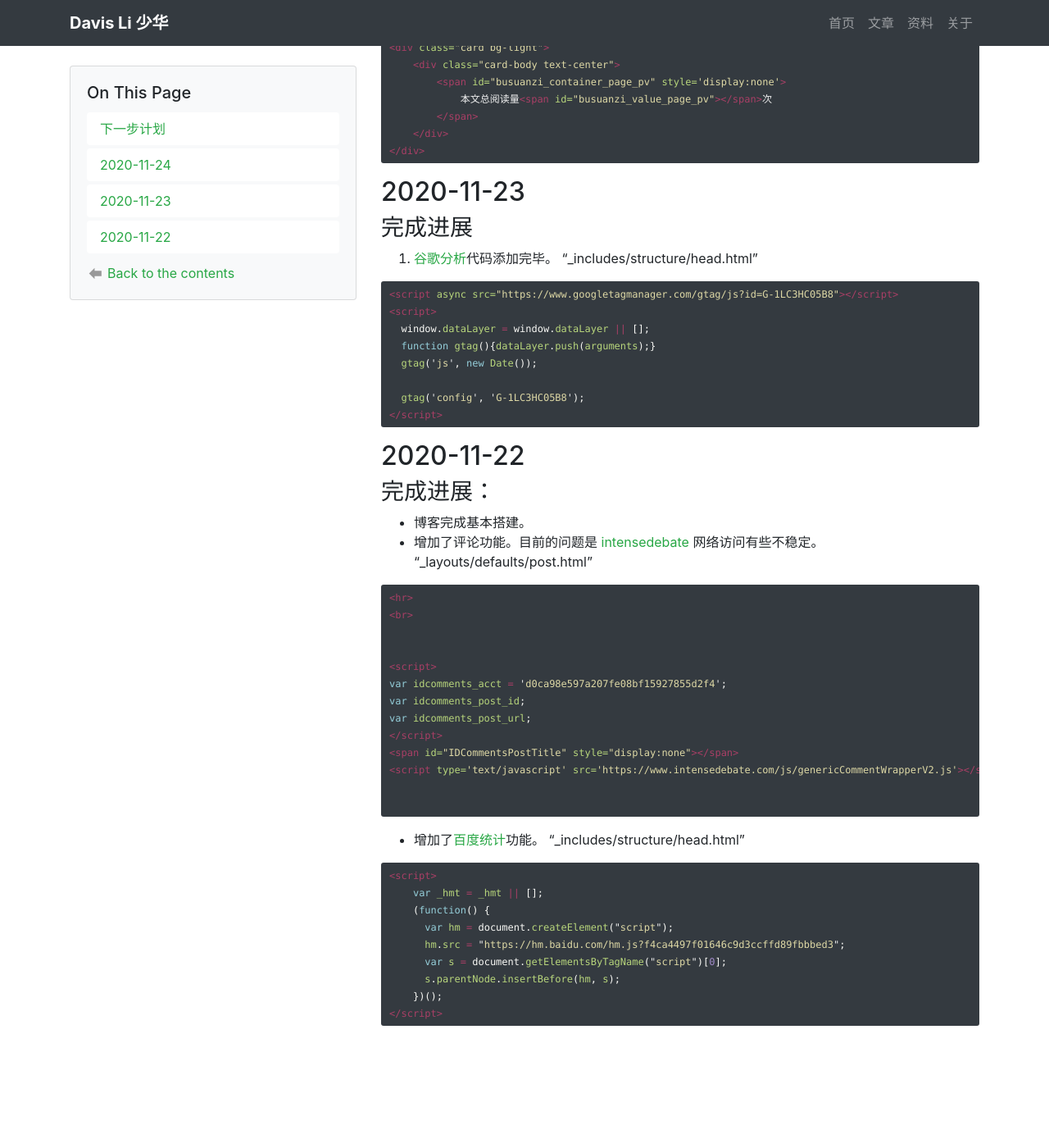
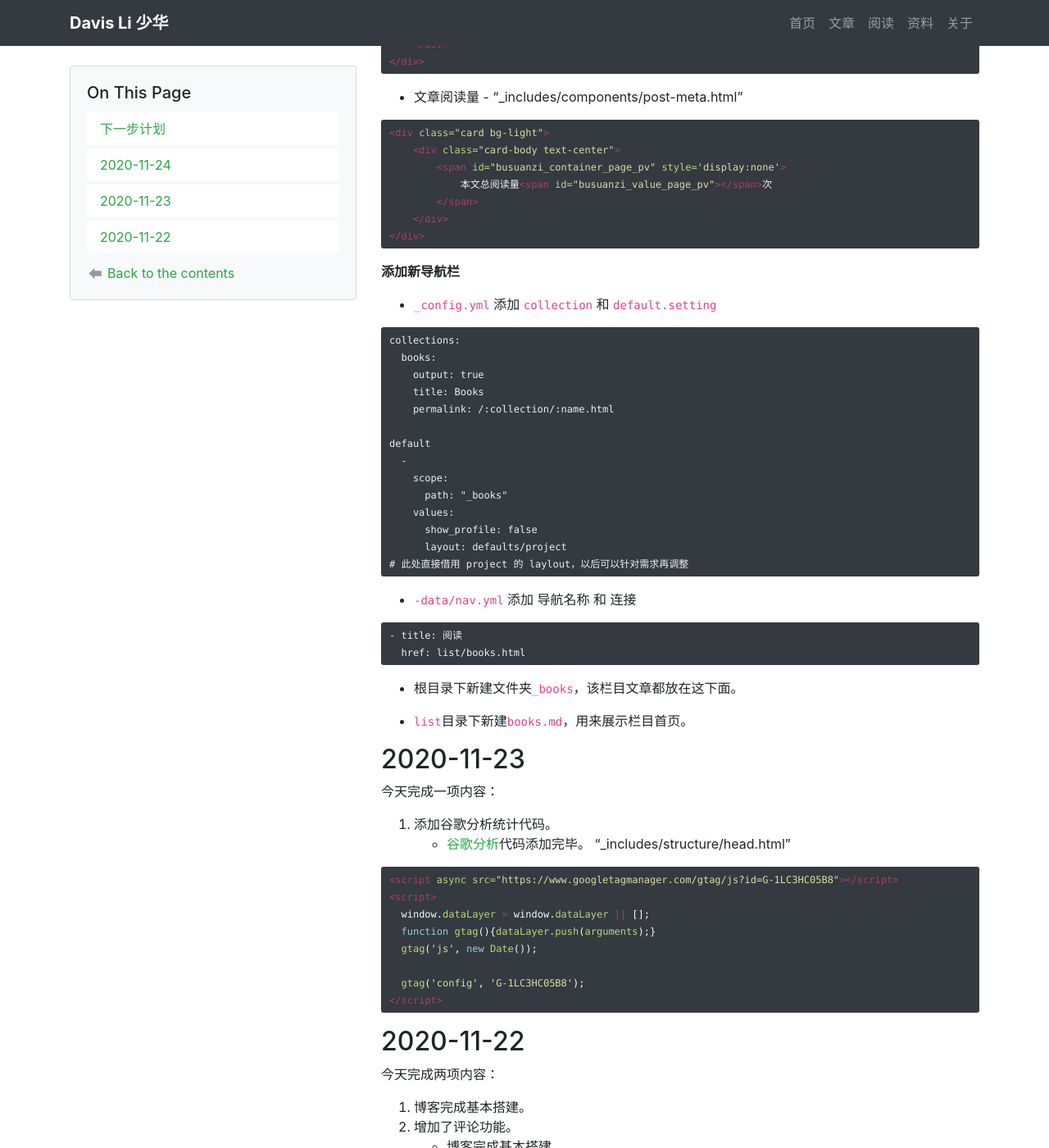
Before and after one commit to davis-lee0109/davis-lee0109.github.io, a Jekyll site: the page built from _projects/bloglog.md, in a window 1280 px wide and 1400 px high, scrolled down 729 px. Shown: the whole window at 82% size. Built offline with Jekyll 4.4.1, drawn with Linux system fonts in a browser that asks for light colours; comment, search, counter and statistics services are not loaded; before the commit the page ends 2020 px from its top, so only the background shows below that; some of the changed text lies outside the part shown.

Commit message:
添加 经验战略全史 301 @ 202011241536

````diff
--- a/_config.yml
+++ b/_config.yml
@@ -32,6 +32,10 @@
   portfolio:
     output: true
     title: portfolio
+    permalink: /:collection/:name.html
+  books:
+    output: true
+    title: Books
     permalink: /:collection/:name.html
 
 defaults:
@@ -69,6 +73,12 @@
     values:
       show_profile: false
       layout: defaults/list
+  -
+    scope:
+      path: "_books"
+    values:
+      show_profile: false
+      layout: defaults/project
 
 #整个站点评论打开/关闭
 intensedebate_comments: true
--- a/_data/nav.yml
+++ b/_data/nav.yml
@@ -4,6 +4,9 @@
 - title: 文章
   href: list/posts.html
 
+- title: 阅读
+  href: list/books.html
+
 - title: 资料
   href: list/projects.html
 
--- a/_projects/bloglog.md
+++ b/_projects/bloglog.md
@@ -1,11 +1,15 @@
 ---
-title: 博客开发进度
+title: 博客开发进度 - 2020/11
 ---
 ## 下一步计划
 正常撰写博客
 
 ## 2020-11-24
-1. 添加[不蒜子](http://ibruce.info/2015/04/04/busuanzi/)访问统计代码。
+今天完成两项内容：
+1. 添加不蒜子页面统计代码。
+2. 新增栏目。
+
+**添加[不蒜子](http://ibruce.info/2015/04/04/busuanzi/)访问统计代码。**
 
 * js 代码 - "_includes/structure/head.html"
 
@@ -42,10 +46,42 @@
 </div>
 ```
 
+**添加新导航栏**
+* `_config.yml` 添加 `collection` 和 `default.setting`
+
+```markdown
+collections:
+  books:
+    output: true
+    title: Books
+    permalink: /:collection/:name.html
+
+default
+  -
+    scope:
+      path: "_books"
+    values:
+      show_profile: false
+      layout: defaults/project
+# 此处直接借用 project 的 laylout，以后可以针对需求再调整
+```
+
+* `-data/nav.yml` 添加 导航名称 和 连接
+
+```markdown
+- title: 阅读
+  href: list/books.html
+```
+
+* 根目录下新建文件夹`_books`，该栏目文章都放在这下面。
+
+* `list`目录下新建`books.md`，用来展示栏目首页。
+
 
 ## 2020-11-23
-### 完成进展
-1. [谷歌分析](https://analytics.google.com/analytics/web/)代码添加完毕。
+今天完成一项内容：
+1. 添加谷歌分析统计代码。
+* [谷歌分析](https://analytics.google.com/analytics/web/)代码添加完毕。
 "_includes/structure/head.html"
 
 ```html
@@ -60,7 +96,9 @@
 ```
 
 ## 2020-11-22
-### 完成进展：
+今天完成两项内容：
+1. 博客完成基本搭建。
+2. 增加了评论功能。
 * 博客完成基本搭建。
 * 增加了评论功能。目前的问题是 [intensedebate](https://www.intensedebate.com) 网络访问有些不稳定。
 "_layouts/defaults/post.html"
````
Also changed, not shown: _books/install.md (added, +29 -0 lines), list/books.md (added, +10 -0 lines), asset/books/jyzlqs_cover.jpg (added).
